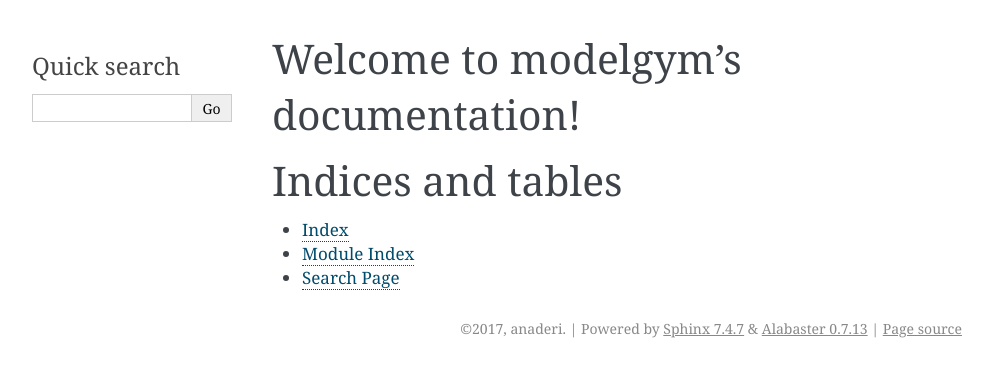
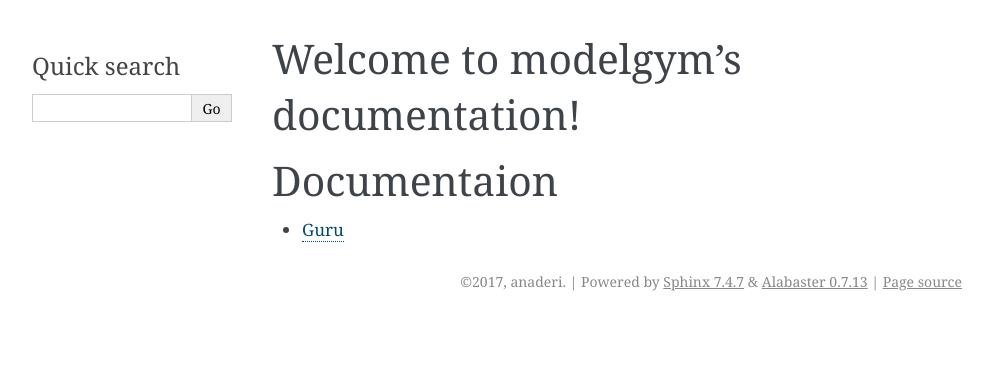
Before and after one commit to yandexdataschool/modelgym, a Sphinx documentation site: the page built from docs/source/index.rst, in a window 1280 px wide. Shown: the top 377 px of the page, without its empty margins (148-1141 px from the left). Built offline with Sphinx 7.4.7, drawn with Linux system fonts in a browser that asks for light colours.

Commit message:
start work

```diff
--- a/docs/source/conf.py
+++ b/docs/source/conf.py
@@ -20,6 +20,7 @@
 # import os
 # import sys
 # sys.path.insert(0, os.path.abspath('.'))
+import sphinx_rtd_theme
 
 
 # -- General configuration ------------------------------------------------
@@ -83,7 +84,8 @@ todo_include_todos = False
 # The theme to use for HTML and HTML Help pages.  See the documentation for
 # a list of builtin themes.
 #
-html_theme = 'alabaster'
+html_theme_path = [sphinx_rtd_theme.get_html_theme_path()]
+# html_theme = 'alabaster'
 
 # Theme options are theme-specific and customize the look and feel of a theme
 # further.  For a list of options available for each theme, see the
--- /dev/null
+++ b/docs/source/guru.rst
@@ -0,0 +1,5 @@
+.. _guru:
+
+Guru
+===========
+.. automodule:: modelgym.guru
--- a/docs/source/index.rst
+++ b/docs/source/index.rst
@@ -11,10 +11,9 @@ Welcome to modelgym's documentation!
    :caption: Contents:
 
 
+Documentaion
+==================
+.. toctree::
+   :maxdepth: 2
 
-Indices and tables
-==================
-
-* :ref:`genindex`
-* :ref:`modindex`
-* :ref:`search`
+   guru
```
